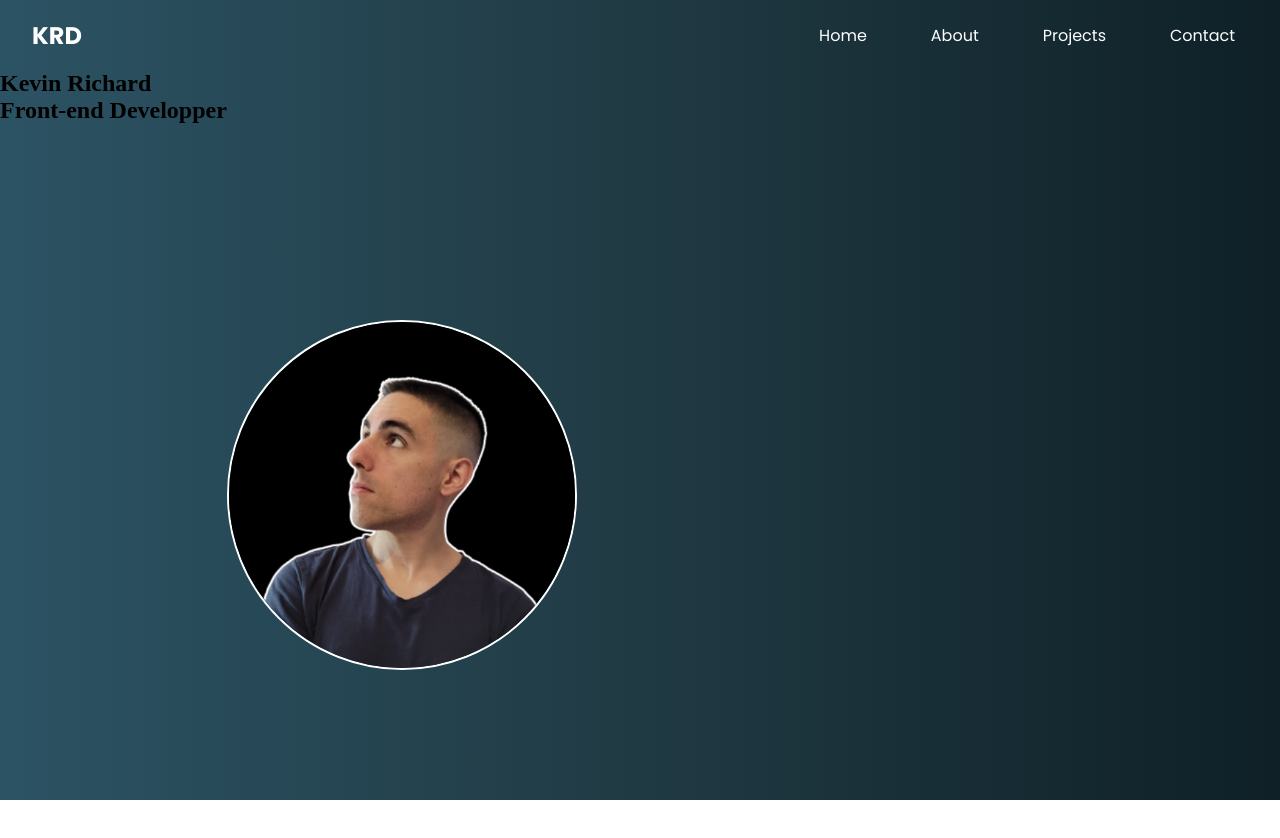
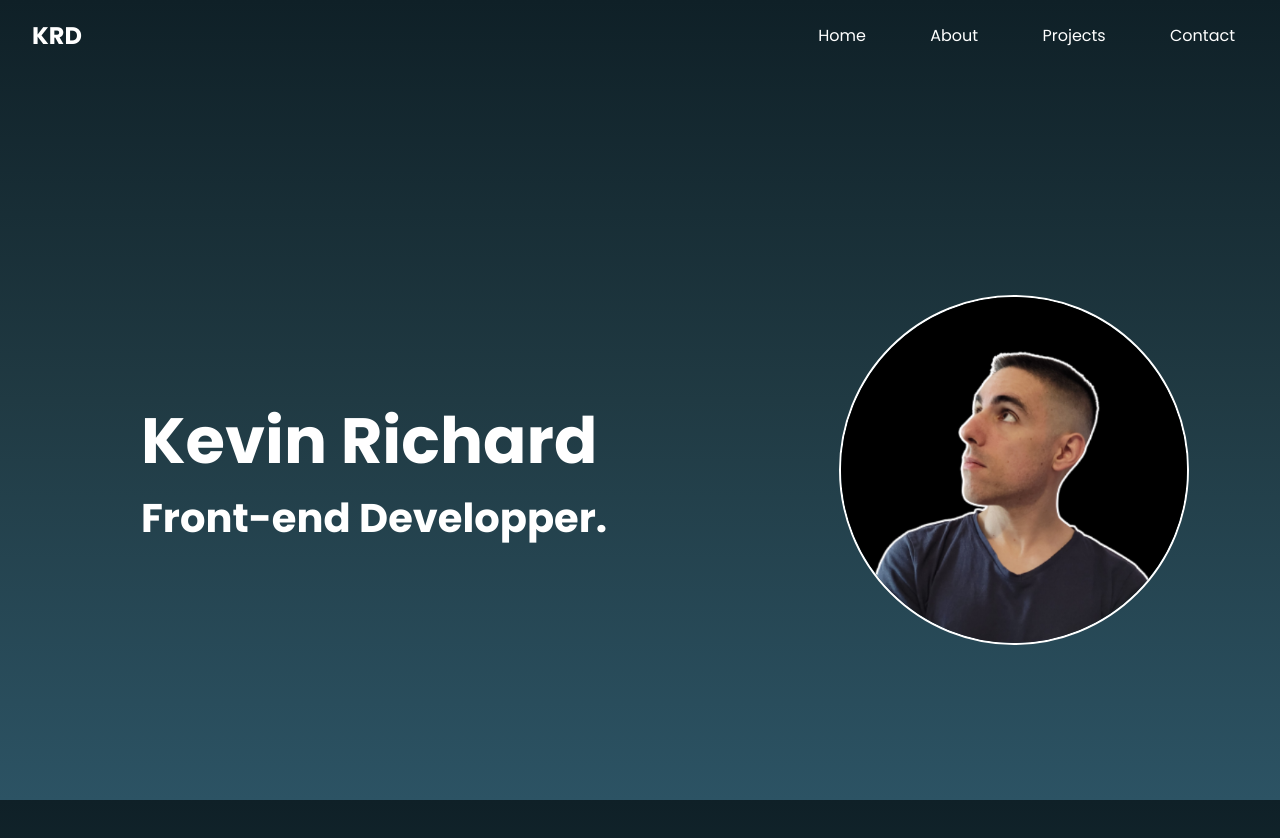
Before and after one commit to KevinRichardDev/KevinRichardDev.github.io, a plain HTML site: page index.html in a window 1280 px wide. Before the commit the page ends 800 px from the top, so only its background shows below. Drawn offline with Linux system fonts and the light colour scheme.

Commit message:
header-left & header-right style

```diff
--- a/index.html
+++ b/index.html
@@ -33,7 +33,7 @@
             <h1>Kevin Richard</h1>
           </div>
           <div class="header-text">
-            <h2>Front-end Developper</h2>
+            <h2>Front-end Developper.</h2>
           </div>
         </div>
         <div class="header-right">
--- a/style.css
+++ b/style.css
@@ -2,10 +2,13 @@
   box-sizing: border-box;
   margin: 0;
   padding: 0;
+  font-family: "Poppins", serif;
+  color: white;
+  scroll-behavior: smooth;
 }
 
 body {
-  background: linear-gradient(to right, #2c5364, #203a43, #0f2027);
+  background: linear-gradient(to top, #2c5364, #203a43, #0f2027);
 }
 
 .header {
@@ -85,15 +88,30 @@ a {
 
 .header-content {
   display: flex;
+  align-items: center;
+  justify-content: space-around;
+  height: 100%;
+}
 
+.header-left {
+  display: block;
+  align-items: center;
+  justify-content: center;
+  margin: 0 50px;
+}
+
+.header-title h1 {
+  font-size: 4rem;
+}
+
+.header-text h2 {
+  font-size: 2.5rem;
 }
 
 .img-header {
   display: flex;
-  justify-content: center;
   align-items: center;
-  width: 100%;
-  margin-top: 250px;
+  justify-content: flex-end;
 }
 
 .img-header img {
```
